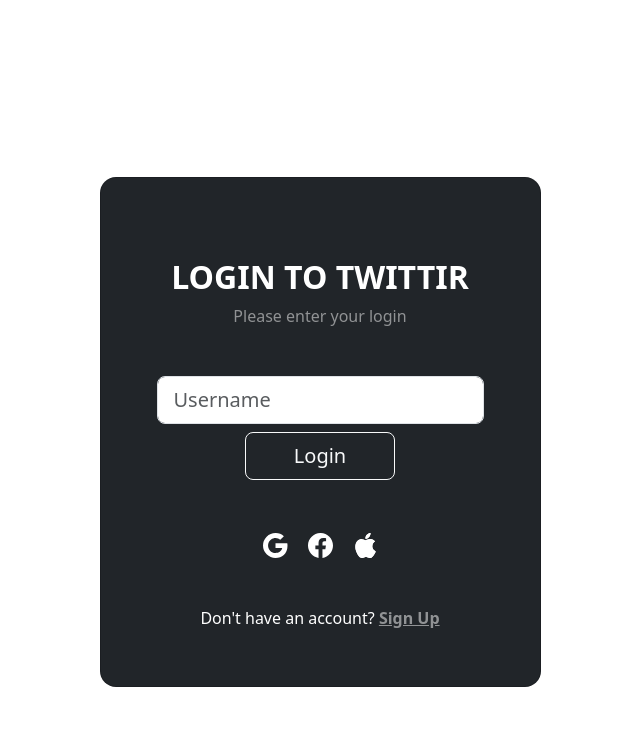
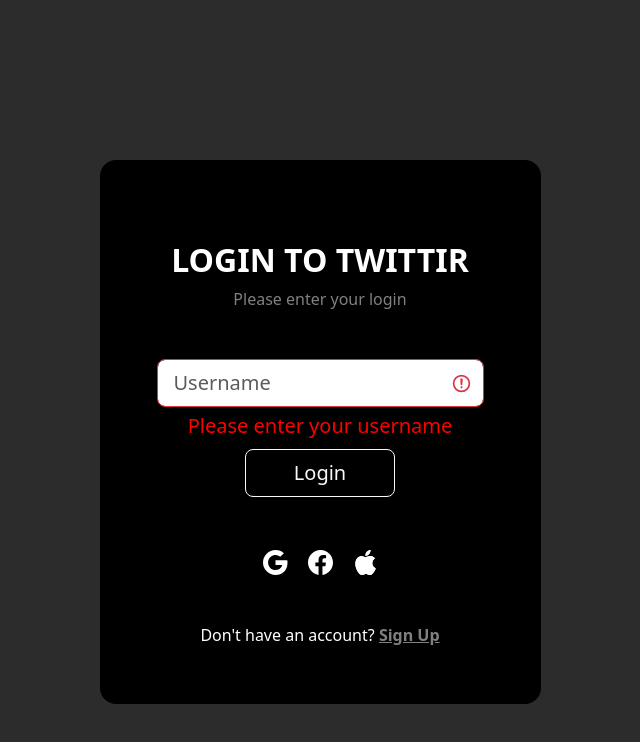
Before and after one commit to septiarmustafa/twittir-react-vite, a React (Vite) app: page /login in a window 1280 px wide. Both pictures are taken after a click on the button "Login". Shown: the top 742 px of the page, without its empty margins (320-960 px from the left). Built offline with nearby package versions, Linux system fonts and the light colour scheme; no server answers.

Commit message:
add validation

```diff
--- a/src/index.css
+++ b/src/index.css
@@ -1,69 +1,6 @@
 @import "bootstrap/dist/css/bootstrap.min.css";
-/* :root {
-  font-family: Inter, system-ui, Avenir, Helvetica, Arial, sans-serif;
-  line-height: 1.5;
-  font-weight: 400;
 
-  color-scheme: light dark;
-  color: rgba(255, 255, 255, 0.87);
-  background-color: #242424;
-
-  font-synthesis: none;
-  text-rendering: optimizeLegibility;
-  -webkit-font-smoothing: antialiased;
-  -moz-osx-font-smoothing: grayscale;
-}
-
-a {
-  font-weight: 500;
-  color: #646cff;
-  text-decoration: inherit;
-}
-a:hover {
-  color: #535bf2;
-}
 
 body {
-  margin: 0;
-  display: flex;
-  place-items: center;
-  min-width: 320px;
-  min-height: 100vh;
+  background-color: rgba(0, 0, 0, 0.829);
 }
-
-h1 {
-  font-size: 3.2em;
-  line-height: 1.1;
-}
-
-button {
-  border-radius: 8px;
-  border: 1px solid transparent;
-  padding: 0.6em 1.2em;
-  font-size: 1em;
-  font-weight: 500;
-  font-family: inherit;
-  background-color: #1a1a1a;
-  cursor: pointer;
-  transition: border-color 0.25s;
-}
-button:hover {
-  border-color: #646cff;
-}
-button:focus,
-button:focus-visible {
-  outline: 4px auto -webkit-focus-ring-color;
-}
-
-@media (prefers-color-scheme: light) {
-  :root {
-    color: #213547;
-    background-color: #ffffff;
-  }
-  a:hover {
-    color: #747bff;
-  }
-  button {
-    background-color: #f9f9f9;
-  }
-} */
--- a/src/page/Login.jsx
+++ b/src/page/Login.jsx
@@ -1,23 +1,36 @@
 import React, { useState } from 'react'
 import '../style/Login.css'
-import { useDispatch, useSelector } from 'react-redux'
+import { useDispatch } from 'react-redux'
 import { add } from '../redux/UsersSlice'
 
 const Login = () => {
     const [username, setUsername] = useState('')
-    // const users = useSelector((state) => state.user.user)
     const dispatch = useDispatch()
+    const [errorMessage, setErrorMessage] = useState('')
 
     const handleUsername = (e) => {
         setUsername(e.target.value)
     }
 
     const handleLogin = e => {
+        if (!username.trim()) {
+            setErrorMessage("Please enter your username")
+            return
+        }
+
         fetch("https://jsonplaceholder.typicode.com/users?username=" + username)
             .then(response => response.json())
             .then(data => {
-                dispatch(add(data))
-            }).catch(error => console.error('Usename not found: ', error))
+                if (data.length > 0) {
+                    dispatch(add(data))
+                    setErrorMessage('')
+                } else {
+                    setErrorMessage('Username not found ')
+                }
+            })
+            .catch(error => {
+                setErrorMessage('Username not found ', error)
+            })
     }
     return (
         <>
@@ -26,22 +39,18 @@ const Login = () => {
                     <div className="container py-5 h-100">
                         <div className="row d-flex justify-content-center align-items-center h-100">
                             <div className="col-12 col-md-8 col-lg-6 col-xl-5">
-                                <div className="card bg-dark text-white" style={{ borderRadius: '1rem' }}>
+                                <div className="card text-white" style={{ borderRadius: '1rem', backgroundColor: 'rgb(0 0 0)' }}>
                                     <div className="card-body p-4 text-center">
-
                                         <div className="mb-md-5 mt-md-4">
-
                                             <h2 className="fw-bold mb-2 text-uppercase">Login to twittir</h2>
                                             <p className="text-white-50 mb-5">Please enter your login</p>
-
-                                            <div className="form-outline form-white mb-2">
-                                                <input type="text" className="form-control form-control-lg" placeholder='Username' value={username} onChange={(e) => handleUsername(e)} />
+                                            <div className="form-outline form-white mb-2 needs-validation" noValidate>
+                                                <input type="text" className={`form-control form-control-lg ${errorMessage && 'is-invalid'}`} placeholder='Username' value={username} onChange={(e) => handleUsername(e)} required />
+                                                <div className='invalid-feedback' style={{ fontSize: '20px', color: 'red' }}>
+                                                    {errorMessage}
+                                                </div>
                                             </div>
-
-                                            {/* <p className="small mb-5 pb-lg-2"><a className="text-white-50" href="#!">Forgot password?</a></p> */}
-
                                             <button className="btn btn-outline-light btn-lg px-5" type="submit" onClick={e => handleLogin()}>Login</button>
-
                                             <div className="custom-login d-flex justify-content-center text-center mt-5 mb-3 pt-1">
                                                 <a href="#!" className="text-white">
                                                     <svg xmlns="http://www.w3.org/2000/svg" width="25" height="25" fill="currentColor" className="bi bi-google" viewBox="0 0 16 16">
```
Also changed, not shown: src/style/Login.css (line endings or trailing spaces).
